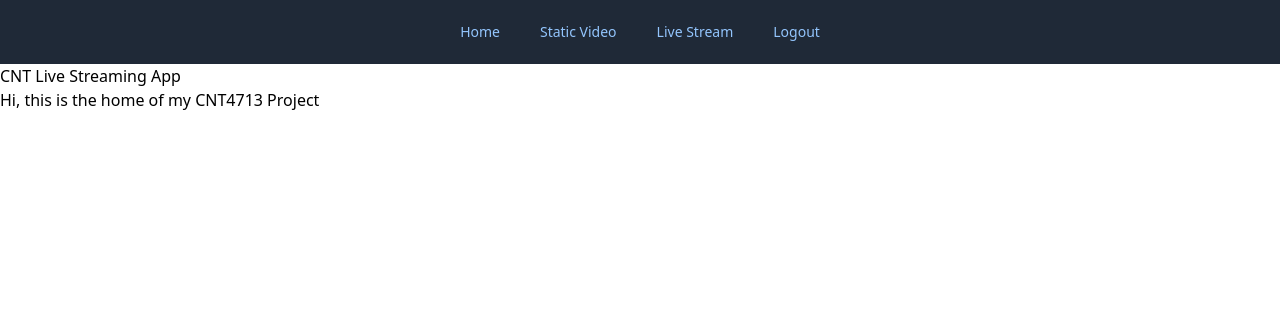
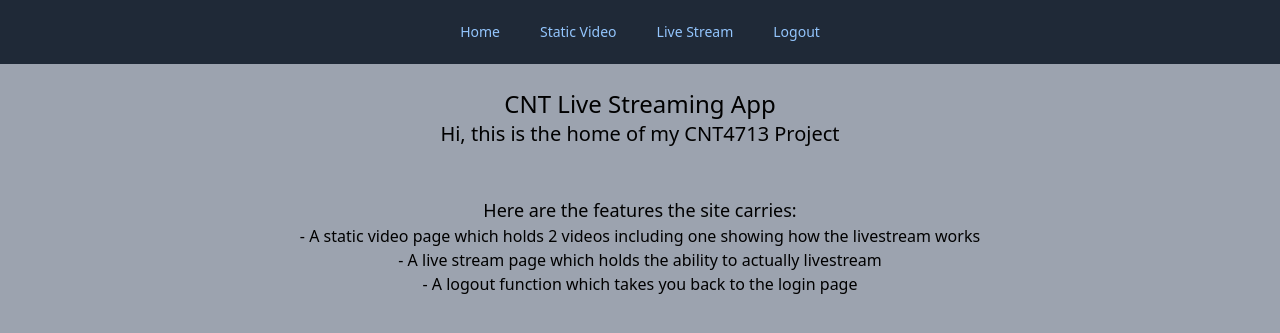
Before and after one commit to Astral8/livestreaming, a Flask app: page /home/ in a window 1280 px wide. Shown: the top 333 px of the page. Run offline with Flask 2, Linux system fonts and the light colour scheme.

Commit message:
Updated Landing Page and Home Page

```diff
--- a/templates/home.html
+++ b/templates/home.html
@@ -7,13 +7,28 @@
     />
 </head>
 
-<body>
+<body class="bg-gray-400">
+  <!--            -->
+
 {% extends "layout.html" %}
-{% block content %}
-    <div class="home">
-        <h1>CNT Live Streaming App</h1>
-            <p>Hi, this is the home of my CNT4713 Project</p>
-    </div>
+  {% block content %}
+
+<br>
+</div>
+        <h1 class="text-center text-2xl">CNT Live Streaming App</h1>
+
+
+            <p class="text-center text-xl">Hi, this is the home of my CNT4713 Project</p>
+        <br>
+        <br>
+            <p class="text-center text-lg">Here are the features the site carries:</p>
+
+     <ul class="list-disc text-center">
+            <li>- A static video page which holds 2 videos including one showing how the livestream works</li>
+            <li>- A live stream page which holds the ability to actually livestream</li>
+            <li>- A logout function which takes you back to the login page</li>
+                </ul>
+
 
 {% endblock %}
 </body>
```
Also changed, not shown: templates/landing.html (+20 -6 lines).
